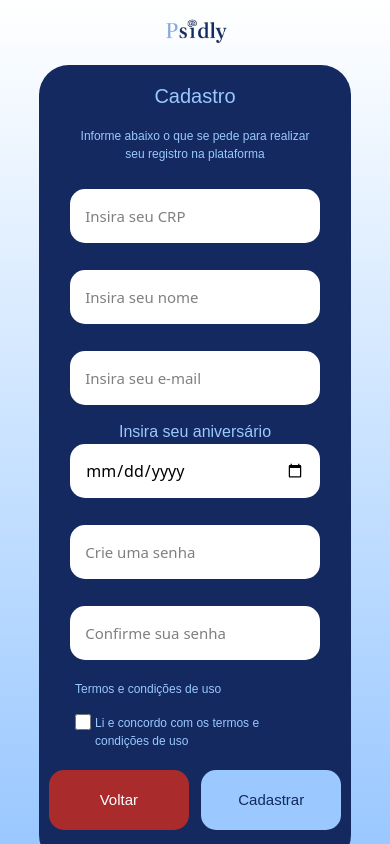
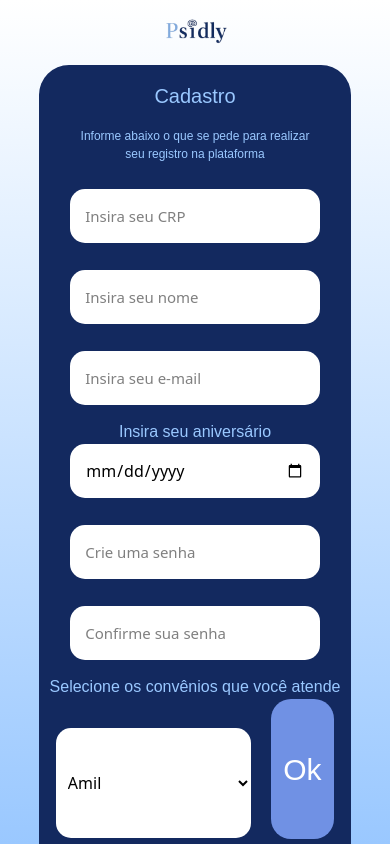
Before and after one commit to tfnt128/Psidly, a React (Vite) app: page /cadastro in a window 390 px wide. Built offline with nearby package versions, Linux system fonts and the light colour scheme; what tailwindcss-animated would draw is missing.

Commit message:
Commit do input de convênios

```diff
--- a/src/components/Cadastro/CadastroBox.jsx
+++ b/src/components/Cadastro/CadastroBox.jsx
@@ -4,6 +4,7 @@ import { use, useState } from "react";
 import { postCadastro } from "../../services/api";
 import { data, useNavigate } from "react-router-dom";
 import LoadingCircle from "../Animations/LoadingCircle";
+import ConvOption from "./ConvOption";
 
 export default function CadastroBox({}){
 
@@ -37,9 +38,16 @@ export default function CadastroBox({}){
         navigator("/login")
     }
 
+    const [name, setName] = useState("");
+    const [selected, setSelected] = useState("");
+
+    function handleOk(){
+        setNome(selected);
+    }
+
 
     return(
-            <div className="relative flex flex-col items-center bg-terciario rounded-[30px] lg:rounded-[100px] w-[80%] min-w-[80%] min-h-[800px] lg:h-[2200px] pb-8 mb-8">
+            <div className="relative flex flex-col items-center bg-terciario rounded-[30px] lg:rounded-[100px] w-[80%] min-w-[80%] min-h-[1600px] lg:h-[3000px] pb-8 mb-8">
 
                 {
                     standState &&
@@ -80,6 +88,44 @@ export default function CadastroBox({}){
                 Type={"password"}
                 value={senhaConfirmada}
                 setValue={setSenhaConfirmada}/>
+            <label className="mt-[15px] lg:mt-[60px] font-lexenddeca color-terciario lg:text-[37px]">Selecione os convênios que você atende</label>
+            <div className="flex flex-row items-center gap-5">
+                <select
+                    value={selected}
+                    onChange={(e) => setSelected(e.target.value)}
+                    className="w-[90%] h-[110px] lg:h-[170px] rounded-[15px] bg-white lg:rounded-[35px] p-2 lg:p-[55px] lg:text-[40px] outline-none border-none mt-[27px] lg:mt-[20px]"
+                >
+                    <option>Amil</option>
+                    <option>Bradesco Saúde</option>
+                    <option>SulAmérica</option>
+                    <option>Unimed</option>
+                    <option>NotreDame Intermédica</option>
+                    <option>Porto Seguro Saúde</option>
+                    <option>Hapvida</option>
+                    <option>Cassi</option>
+                    <option>Geap</option>
+                    <option>Omint</option>
+                    <option>Care Plus</option>
+                    <option>Allianz Saúde</option>
+                    <option>Golden Cross</option>
+                    <option>Prevent Senior</option>
+                    <option>Ameplan</option>
+                    <option>Assim Saúde</option>
+                    <option>Clinipam</option>
+                    <option>Green Line</option>
+                    <option>MedSenior</option>
+                    <option>Trasmontano</option>
+                    <option>Unimed Seguros</option>
+                    <option>Particular</option>
+                </select>
+                <Button Style={"w-[30%] h-[140px] text-[30px] hover:bg-white transition duration-300 ease-in-out hover:text-black font-lexenddeca rounded-[20px] text-white bg-quarternario"} OnClickFunction={handleOk} Text={"Ok"}
+                    />
+            </div>
+
+            <div className="grid grid-cols-4 gap-2 mt-5">
+                <ConvOption name={name}/>
+            </div>
+
             <div className="flex flex-col mr-5 mt-5 lg:mt-15">
                 <h1 className="text-[12px] lg:text-[35px] font-lexenddeca color-terciario "><a>Termos e condições de uso</a></h1>
                 <div className="flex flex-row mt-4 gap-1">
@@ -88,6 +134,8 @@ export default function CadastroBox({}){
                 </div>
 
             </div>
+
+
             <div className="w-full flex flex-row items-center gap-3 justify-center">
             <Button
                 Style={"w-[45%] mt-5 lg:mt-15 bg-alertbox color-secundario min-w-[130px] min-h-[60px] lg:h-[150px] rounded-[15px] lg:rounded-[30px] font-lexenddeca text-[15px] lg:text-[40px] hover:bg-white hover:color-primario transition duration-300 ease-in-out"}
--- /dev/null
+++ b/src/components/Cadastro/ConvOption.jsx
@@ -0,0 +1,9 @@
+export default function ConvOption({name}){
+
+    return(
+        <div className=" flex flex-row items-center text-[30px] gap-10 justify-center bg-blue-600/50 rounded-[20px] w-[230px] h-[100px]">
+            <h1>{name}</h1>
+            <h1 className="text-red-100/20">X</h1>
+        </div>
+    )
+}
--- a/src/components/General/MessagePad.jsx
+++ b/src/components/General/MessagePad.jsx
@@ -3,9 +3,9 @@
 export default function MessagePad({Text, textButton, OnClickFunction, Style, Slide}){
 
     return(
-        <div className={`w-full h-[20%] rounded-t-[50px] lg:rounded-r-[100px] lg:h-full lg:w-[20%] bg-quarternario flex flex-col items-center ${Slide} ${Style} fixed bottom-0 left-0 `}>
-            <h1 className="font-lexxenddeca  color-primario text-[20px] mt-5">{Text}</h1>
-            <Button Style={"bg-terciario text-white font-aboreto rounded-[10px] mt-5 w-[30%] h-[60px]"} Text={textButton} OnClickFunction={OnClickFunction}/>
+        <div className={`w-full h-[20%] rounded-t-[50px] lg:rounded-r-[100px] lg:h-full lg:w-[20%] bg-quarternario flex flex-col items-center ${Slide} ${Style} fixed bottom-0 left-0 justify-center`}>
+            <h1 className="font-lexxenddeca  color-primario text-[20px] lg:text-[60px] mt-5">{Text}</h1>
+            <Button Style={"bg-terciario text-white text-[10px] lg:text-[30px] font-aboreto lg:w-[50%] lg:h-[170px] lg:rounded-[30px] lg:mt-10 rounded-[10px] mt-5 w-[30%] h-[60px] hover:bg-white hover:text-black transition-transform duration-400 ease-in-out"} Text={textButton} OnClickFunction={OnClickFunction}/>
         </div>
     )
 }
--- a/src/components/Homepage/NewPatient.jsx
+++ b/src/components/Homepage/NewPatient.jsx
@@ -27,10 +27,15 @@ export default function NewPatient({messageOk, setMessageOk, setTextMessagePad,
 
     function handleAddPatient(){
         // setStandState(true)
-        setSlide("animate-slide-up")
+        if(window.innerWidth >= 1024){
+            setSlide("animate-slide-left")
+        }
+        else{
+            setSlide("animate-slide-up")
+        }
         setScreenBlur(false)
         setMessageOk(true)
-        setTextMessagePad("Paciente adicionado com sucesso")
+        setTextMessagePad("Paciente adicionado com sucesso.")
         setTextBtnMessagePad("Ok")
     }
 
--- a/src/index.css
+++ b/src/index.css
@@ -39,11 +39,23 @@ html, body {
     100% { transform: translateY(0); opacity: 1; }
 }
 
+@keyframes slideLeft {
+    0% { transform: translateX(-100%); opacity: 0; }
+    100% { transform: translateX(0); opacity: 1; }
+}
+
+
+
 @layer utilities{
 
   .animate-slide-up {
     animation: slideUp 0.3s ease-out;
   }
+
+  .animate-slide-left{
+    animation: slideLeft 0.3s ease-out
+  }
+
 
   .animate-slide-down{
     animation: slideDown 0.3s ease-out
--- a/src/pages/Homepage/Homepage.jsx
+++ b/src/pages/Homepage/Homepage.jsx
@@ -63,7 +63,7 @@ export default function Homepage(){
             <div className="fixed lg:hidden bottom-0 left-0 w-full ">
                 <Homemenu BgSelectPsi={"bg-quarternario"} />
             </div>
-            <div className="hidden lg:flex lg:fixed bottom-0 left-0 h-full w-[10%] ">
+            <div className="hidden lg:flex lg:fixed bottom-0 left-0 h-full w-[10%]">
                 <Homemenuaside BgSelectPsi={"bg-quarternario"} />
             </div>
         </div>
```
